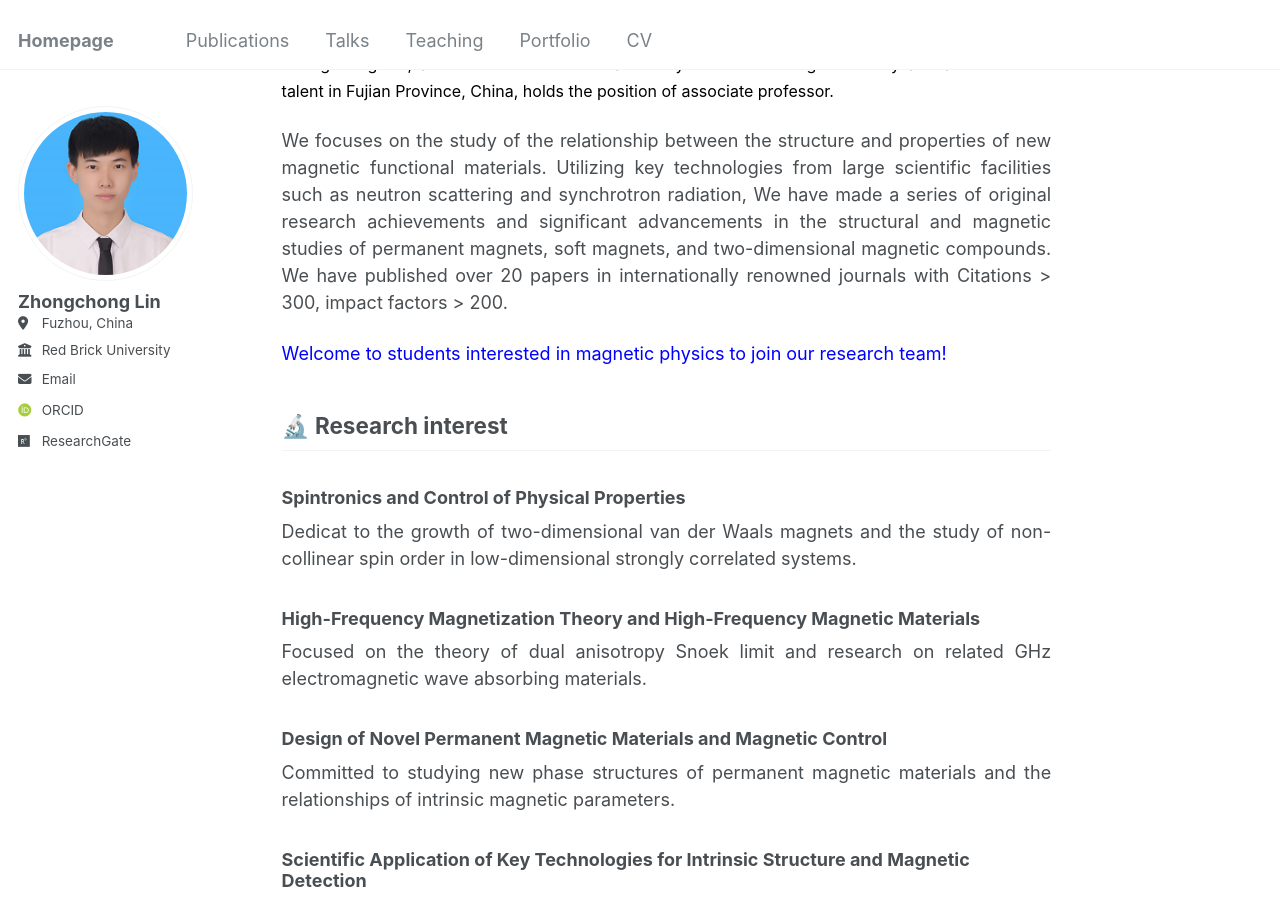
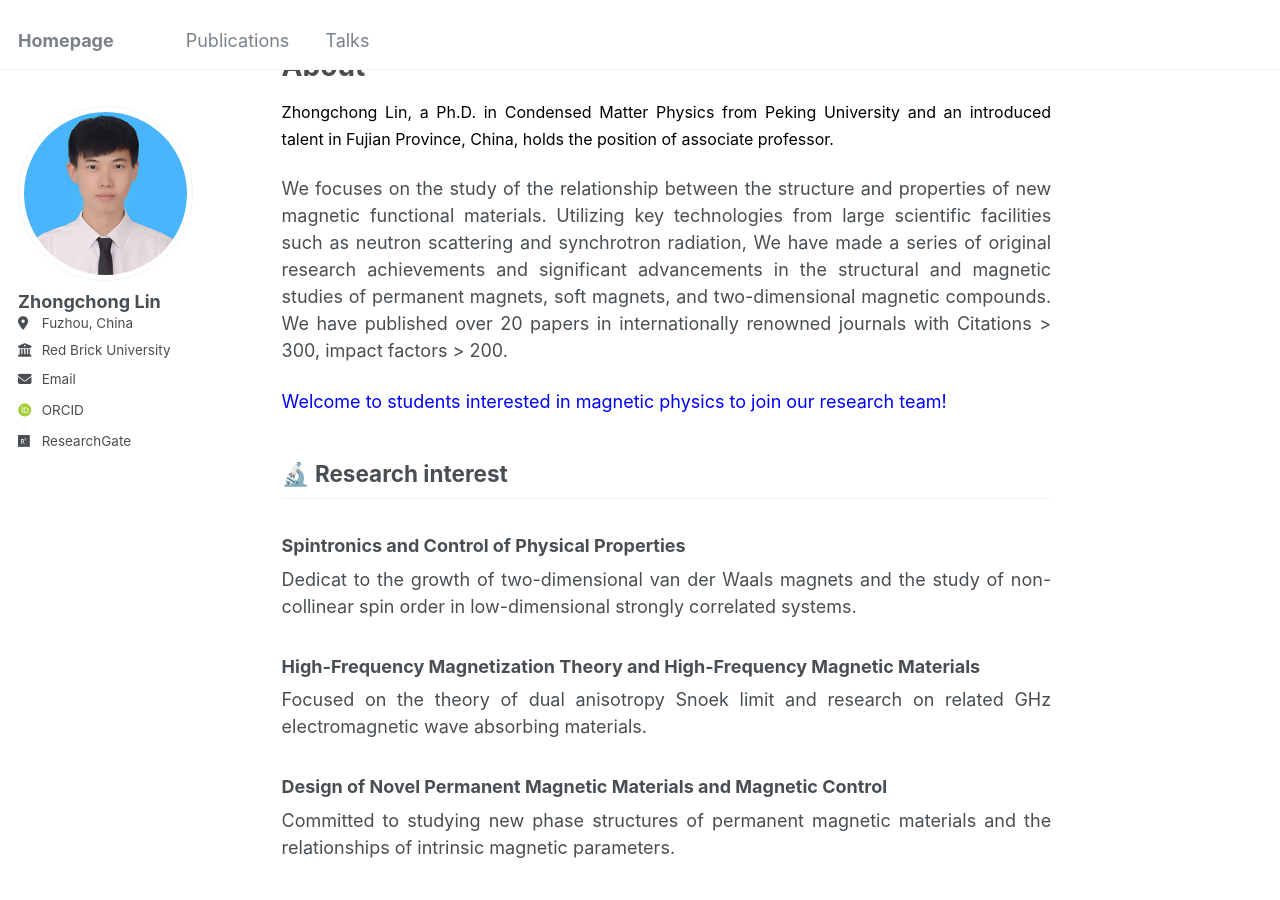
Before and after one commit to zhongchonglin/zhongchonglin.github.io, a Jekyll site: the page built from _pages/about.md, in a window 1280 px wide and 900 px high. Built offline with Jekyll 4.4.1, drawn with Linux system fonts in a browser that asks for light colours; some web fonts are replaced.

Commit message:
修改关于

```diff
--- a/_data/navigation.yml
+++ b/_data/navigation.yml
@@ -10,14 +10,3 @@
 
   - title: "Talks"
     url: /talks/
-
-  - title: "Teaching"
-    url: /teaching/
-
-  - title: "Portfolio"
-    url: /portfolio/
-
-
-
-  - title: "CV"
-    url: /cv/
--- a/_pages/about.md
+++ b/_pages/about.md
@@ -6,6 +6,9 @@
   - /about/
   - /about.html
 ---
+
+
+# About
 <p style="text-align:justify;text-justify:inter-ideograph;"><font size=3 color=BLACK>Zhongchong Lin, a Ph.D. in Condensed Matter Physics from Peking University and an introduced talent in Fujian Province, China, holds the position of associate professor.</font></p>
 
 <p style="text-align:justify;text-justify:inter-ideograph;">We  focuses on the study of the relationship between the structure and properties of new magnetic functional materials. Utilizing key technologies from large scientific facilities such as neutron scattering and synchrotron radiation, We have made a series of original research achievements and significant advancements in the structural and magnetic studies of permanent magnets, soft magnets, and  two-dimensional magnetic compounds. We have published over 20 papers in internationally renowned journals with Citations > 300, impact factors > 200.</p>
```
